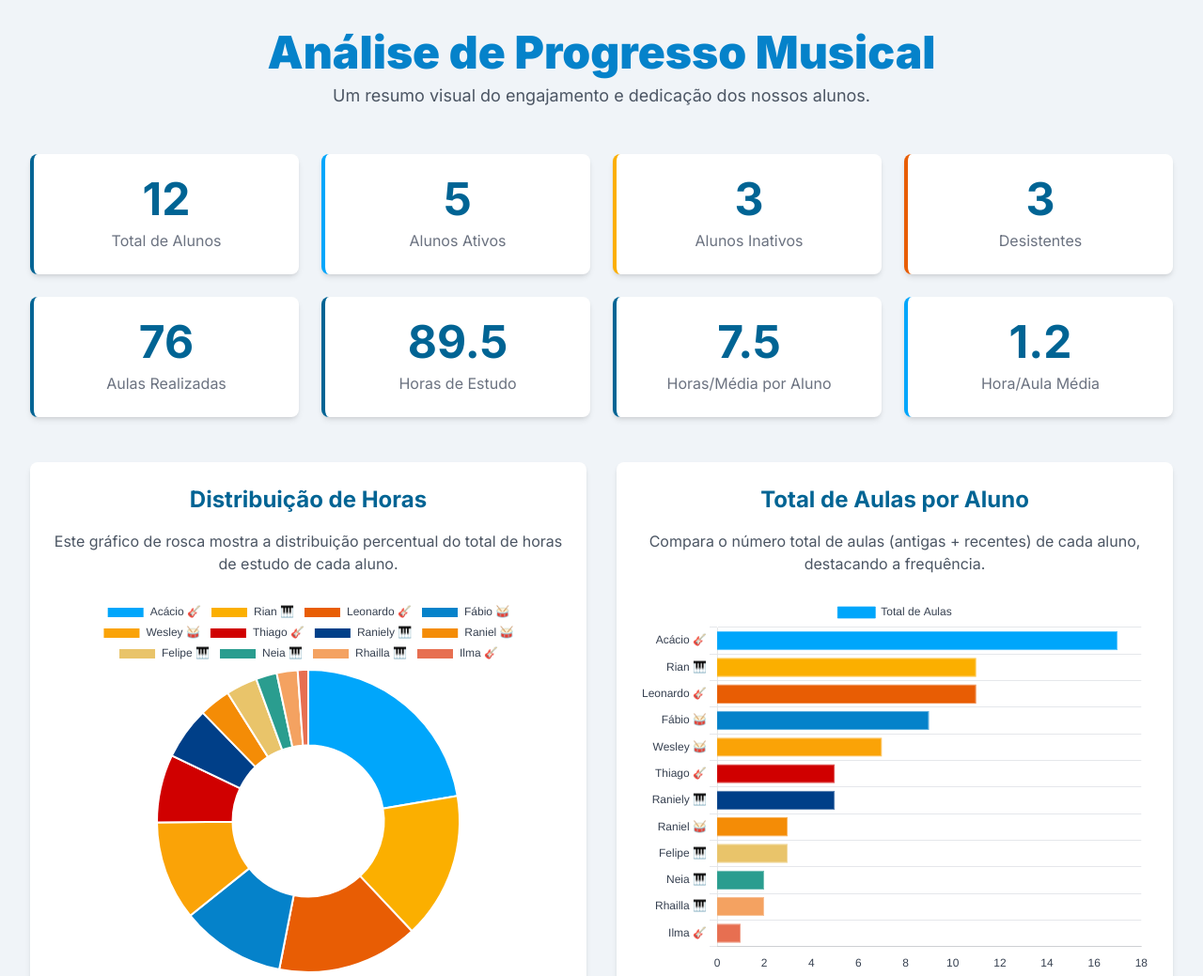
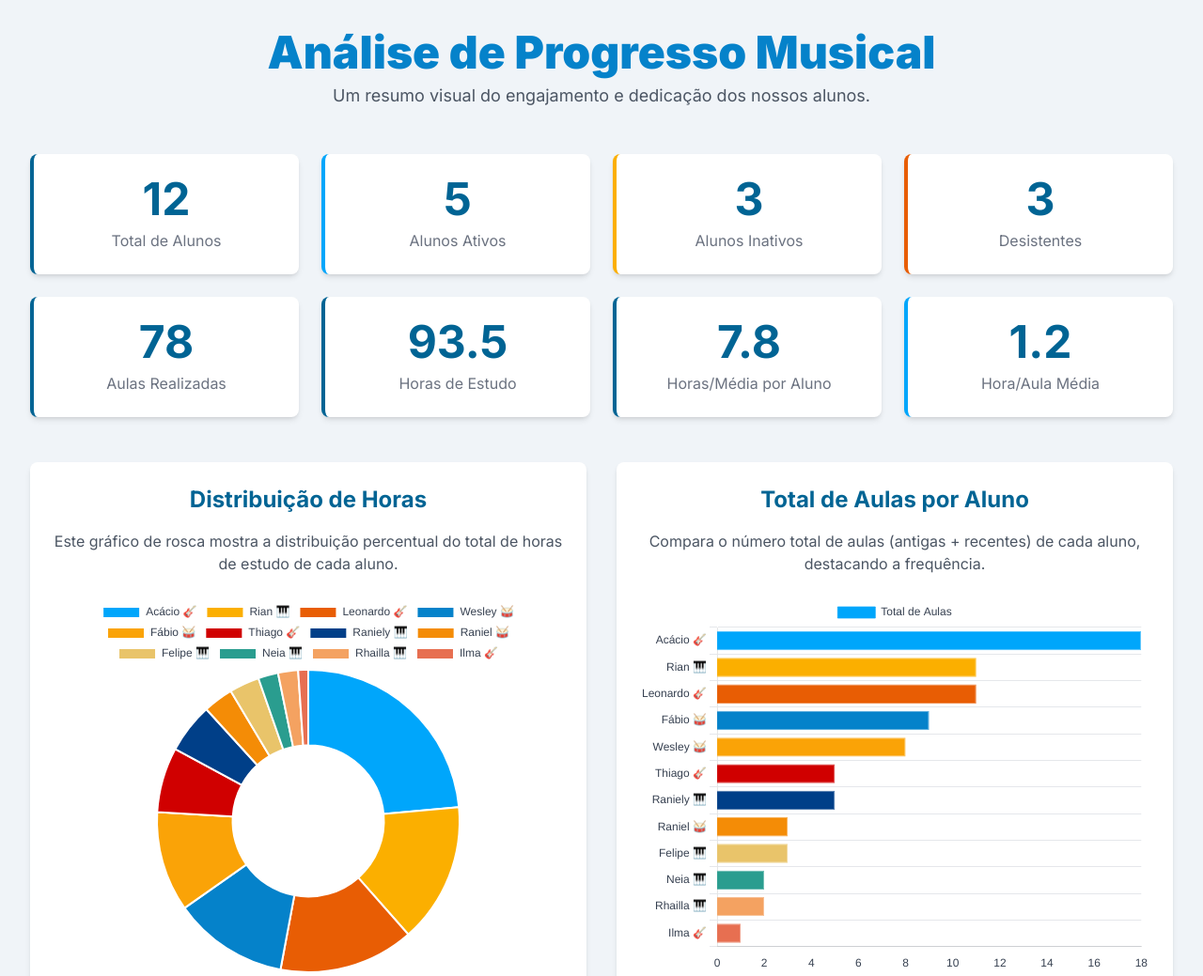
Before and after one commit to limajonatas/repetorio-renascer, a plain HTML site: page aulas/index.html in a window 1280 px wide. Shown: the top 1039 px of the page at 94% size. Drawn offline with nearby package versions, Linux system fonts and the light colour scheme.

Commit message:
update progress (acacio, wesley)

```diff
--- a/aulas/index.html
+++ b/aulas/index.html
@@ -110,13 +110,13 @@
 
     <script>
         const studentData = [
-            { name: 'Acácio', instrument: 'Baixo', oldClasses: 0, recentClasses: 17, recentHours: 20, oldHours: 0, timeline: [
+            { name: 'Acácio', instrument: 'Baixo', oldClasses: 0, recentClasses: 18, recentHours: 22, oldHours: 0, timeline: [
                 { date: "11/05", evolucao: 2 }, { date: "17/05", evolucao: 7 }, { date: "24/05", evolucao: 8 },
                 { date: "25/05", evolucao: 9 }, { date: "07/06", evolucao: 9.5 }, { date: "15/06", evolucao: 10.5 },
                 { date: "22/06", evolucao: 13 }, { date: "27/06", evolucao: 15 }, { date: "04/07", evolucao: 16 },
                 { date: "11/07", evolucao: 17 }, { date: "19/07", evolucao: 18 }, { date: "21/07", evolucao: 20 },
                 { date: "24/07", evolucao: 22 }, {date: "21/08", evolucao: 23}, {date: "24/08", evolucao: 23.5},
-                {date: "12/09", evolucao: 25}, {date: "13/09", evolucao: 26}
+                {date: "12/09", evolucao: 25}, {date: "13/09", evolucao: 26}, {date: "15/09", evolucao: 28}
             ]},
             { name: 'Fábio', instrument: 'Bateria', oldClasses: 0, recentClasses: 9, recentHours: 10, oldHours: 0, timeline: [
                 { date: "11/05", evolucao: 5 }, { date: "25/05", evolucao: 8 }, { date: "22/06", evolucao: 13 },
@@ -134,9 +134,9 @@
                 { date: "26/07", evolucao: 5.5 }, { date: "02/08", evolucao: 6 }, { date: "05/08", evolucao: 8 },
                 {date: "23/08", evolucao: 10}, {date: "24/08", evolucao: 11}
             ]},
-            { name: 'Wesley', instrument: 'Bateria', oldClasses: 3, recentClasses: 4, recentHours: 6.5, oldHours: 3, timeline: [
+            { name: 'Wesley', instrument: 'Bateria', oldClasses: 3, recentClasses: 5, recentHours: 8.5, oldHours: 3, timeline: [
                 { date: "24/05", evolucao: 12 }, { date: "25/05", evolucao: 14 }, { date: "05/07", evolucao: 15 },
-                {date: "23/08", evolucao: 16}
+                {date: "23/08", evolucao: 16}, {date: "15/09", evolucao: 17.5}
             ]},
             { name: 'Thiago', instrument: 'Guitarra', oldClasses: 0, recentClasses: 5, recentHours: 6.5, oldHours: 0, timeline: [
                 { date: "25/05", evolucao: 0.5 }, { date: "27/06", evolucao: 1.5 }, { date: "24/07", evolucao: 2.5 },
```
Also changed, not shown: aulas/progressao.html (+2 -2 lines).
